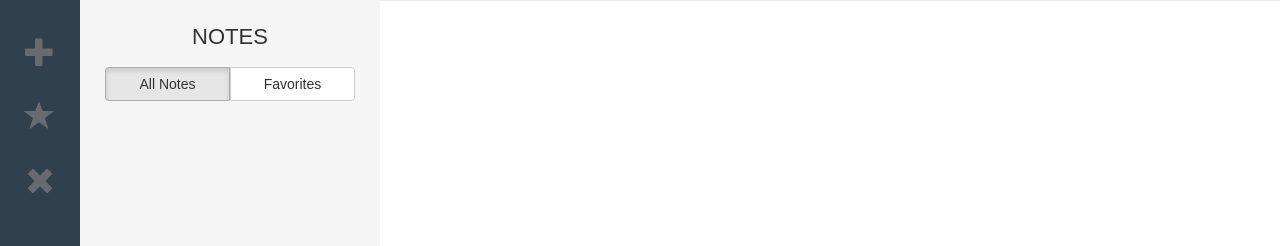
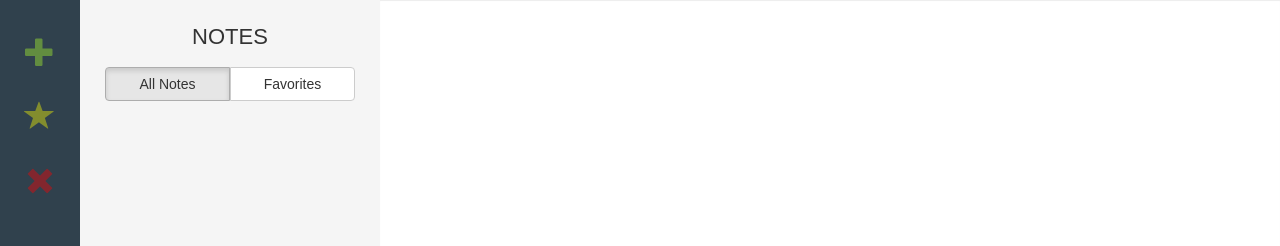
Before and after one commit to yufunz/it705-note-app, a Vue app: page / in a window 1280 px wide. Shown: the top 246 px of the page. Built offline with nearby package versions, Linux system fonts and the light colour scheme.

Commit message:
add color for toolbar menus

```diff
--- a/src/components/Toolbar.vue
+++ b/src/components/Toolbar.vue
@@ -1,54 +1,72 @@
 <template>
   <div id="toolbar">
-    <i @click="addOne" class="glyphicon glyphicon-plus"></i>
-    <i @click="toggleFavorite" class="glyphicon glyphicon-star" v-bind:class="{starred:activeNote.favorite}"></i>
-    <i @click="deleteNote" class="glyphicon glyphicon-remove"></i>
+    <i id="add" @click="addOne" class="glyphicon glyphicon-plus"></i>
+    <i
+      id="star"
+      @click="toggleFavorite"
+      class="glyphicon glyphicon-star"
+      v-bind:class="{ starred: activeNote.favorite }"
+    ></i>
+    <i id="remove" @click="deleteNote" class="glyphicon glyphicon-remove"></i>
   </div>
 </template>
 
 <script>
 export default {
-  computed:{
-    activeNote(){
+  computed: {
+    activeNote() {
       return this.$store.getters.activeNote
     }
   },
-  methods:{
-    addOne(){
+  methods: {
+    addOne() {
       //AddNote distributed to actions via dispatch
-      this.$store.dispatch('addNote')
+      this.$store.dispatch("addNote")
     },
-    toggleFavorite(){
-      this.$store.dispatch('toggleFavorite')
+    toggleFavorite() {
+      this.$store.dispatch("toggleFavorite")
     },
-    deleteNote(){
-      this.$store.dispatch('deleteNote')
+    deleteNote() {
+      this.$store.dispatch("deleteNote")
     }
   }
 }
 </script>
 <style type="text/css">
-
 #toolbar {
   float: left;
   width: 80px;
   height: 100%;
-  background-color: #30414D;
+  background-color: #30414d;
   color: #767676;
   padding: 35px 25px 25px 25px;
 }
+
 #toolbar i {
   font-size: 30px;
   margin-bottom: 35px;
   cursor: pointer;
-  opacity: 0.8;
+  opacity: 0.4;
   transition: opacity 0.5s ease;
+}
+
+#add {
+  color: greenyellow;
+}
+
+#star {
+  color: yellow;
+}
+
+#remove {
+  color: red;
 }
 
 #toolbar i:hover {
   opacity: 1;
 }
+
 .starred {
-  color: #F7AE4F;
+  color: #f7ae4f;
 }
 </style>
--- /dev/null
+++ b/src/plugins/element.js
@@ -0,0 +1,6 @@
+import Vue from 'vue'
+import Element from 'element-ui'
+import '../element-variables.scss'
+import locale from 'element-ui/lib/locale/lang/en'
+
+Vue.use(Element, { locale })
```
Also changed, not shown: src/element-variables.scss (added, +11 -0 lines).
